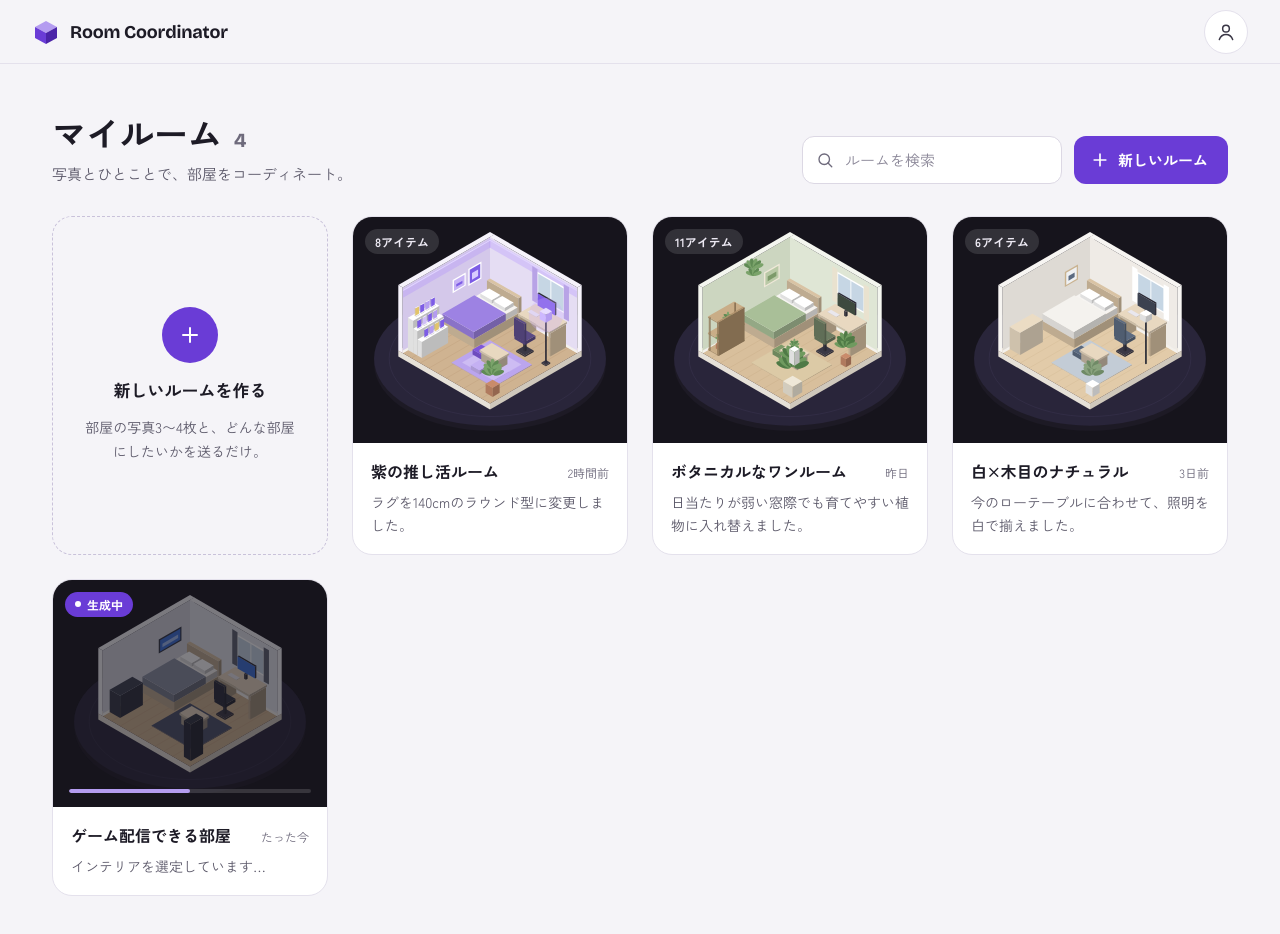
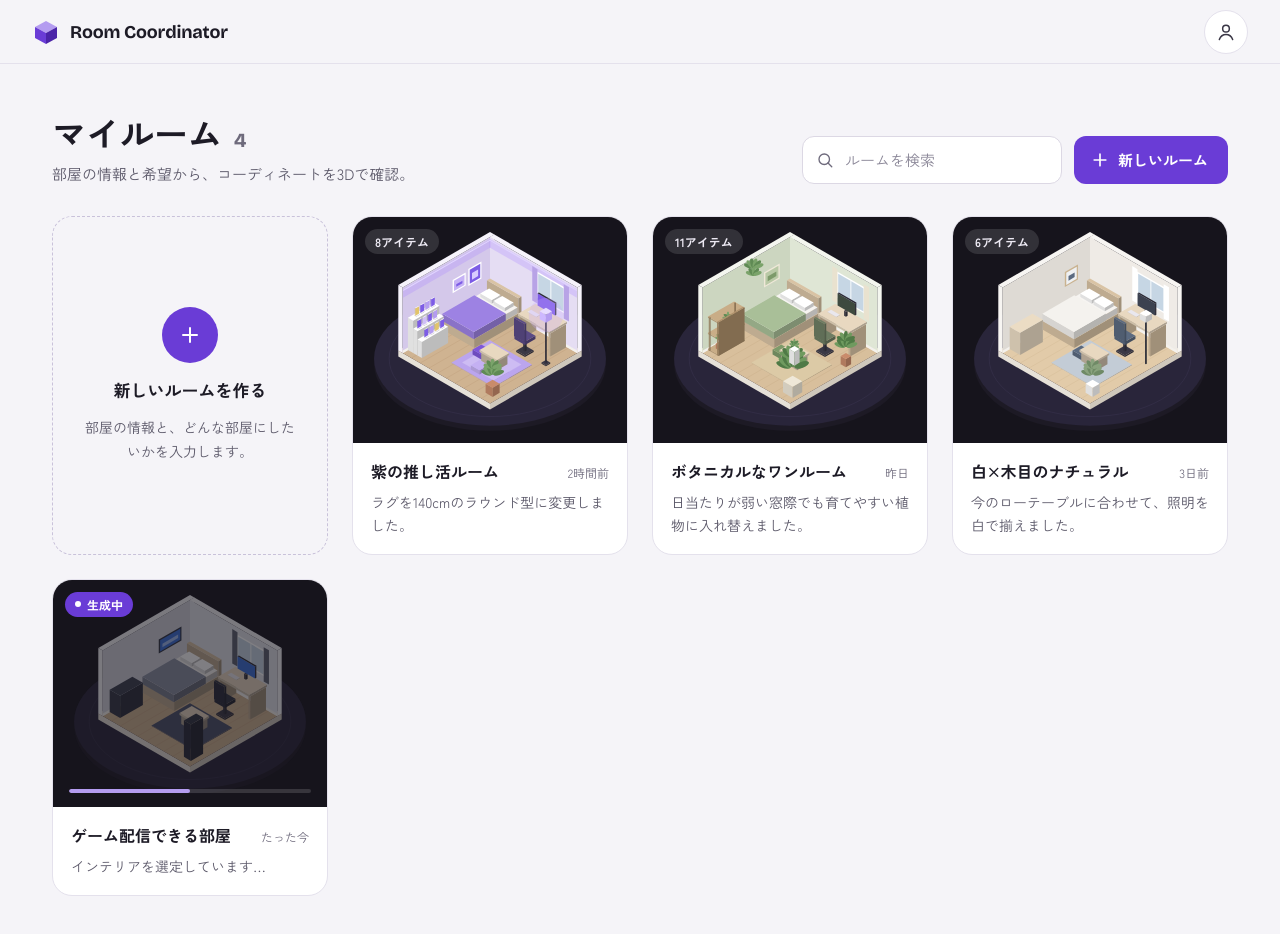
Before and after one commit to AtsushiHosaka/zenn_hackathon_5_takarada, a React (Vite) app in the folder frontend/: page /rooms in a window 1280 px wide. Shown: the top 934 px of the page. Built offline with nearby package versions, Linux system fonts and the light colour scheme; no server answers.

Commit message:
Record integrated runtime verification and clarify room input guidance

```diff
--- a/frontend/src/feature/room/RoomListPage.tsx
+++ b/frontend/src/feature/room/RoomListPage.tsx
@@ -53,7 +53,7 @@ export default function RoomListPage() {
       <div className="room-list-heading">
         <div className="room-list-intro">
           <h1>マイルーム<span>{rooms.length}</span></h1>
-          <p>写真とひとことで、部屋をコーディネート。</p>
+          <p>部屋の情報と希望から、コーディネートを3Dで確認。</p>
         </div>
         <div className="room-list-actions">
           <div className="room-list-search">
@@ -68,7 +68,7 @@ export default function RoomListPage() {
         <Link to="/rooms/new" className="room-list-new-card">
           <span className="room-list-new-icon"><ReferenceSvg page={2} index={4} /></span>
           <span className="room-list-new-title">新しいルームを作る</span>
-          <span className="room-list-new-description">部屋の写真3〜4枚と、どんな部屋にしたいかを送るだけ。</span>
+          <span className="room-list-new-description">部屋の情報と、どんな部屋にしたいかを入力します。</span>
         </Link>
         {filtered.map(room => <Link key={room.id} to={`/rooms/${encodeURIComponent(room.id)}`} className="room-list-card" aria-label={`${room.title}${room.id.startsWith('sample-') ? '（サンプル）' : ''}`}>
           <div className={`room-list-scene${room.generating ? ' room-list-generating' : ''}`}>
--- a/frontend/src/feature/room/RoomStudioPage.tsx
+++ b/frontend/src/feature/room/RoomStudioPage.tsx
@@ -198,6 +198,7 @@ export default function RoomStudioPage() {
                   <span>{item.name}</span>
                 </label>)}</div>
                 <p className="rc-setting-note">現在は、家具をすべて外した提案には対応していません。1点以上選んでください。</p>
+                {!analyzed&&<p className="rc-setting-note">追加の提案には解析時の配置と色を使います。手動で編集した配置と色は引き継ぎません。</p>}
               </fieldset>}
               {canCoordinate&&analyzed&&<form className="rc-coordinate-form" onSubmit={coordinate}>
                 <label className="rc-setting" htmlFor="coordinate-request">どんな部屋にしたいか<textarea id="coordinate-request" rows={3} value={prompt} maxLength={500} onChange={event=>setPrompt(event.target.value)} required/></label>
```
Also changed, not shown: 2 other files (tests, documents, lock files or other folders).
